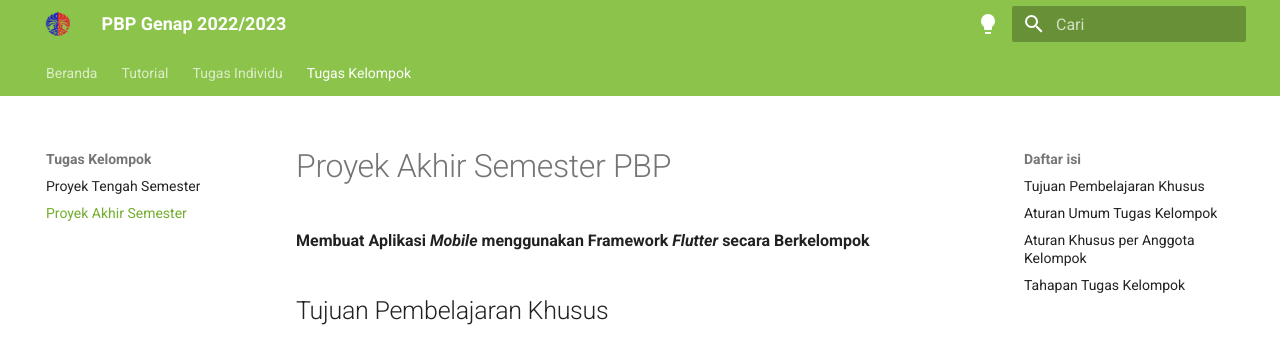
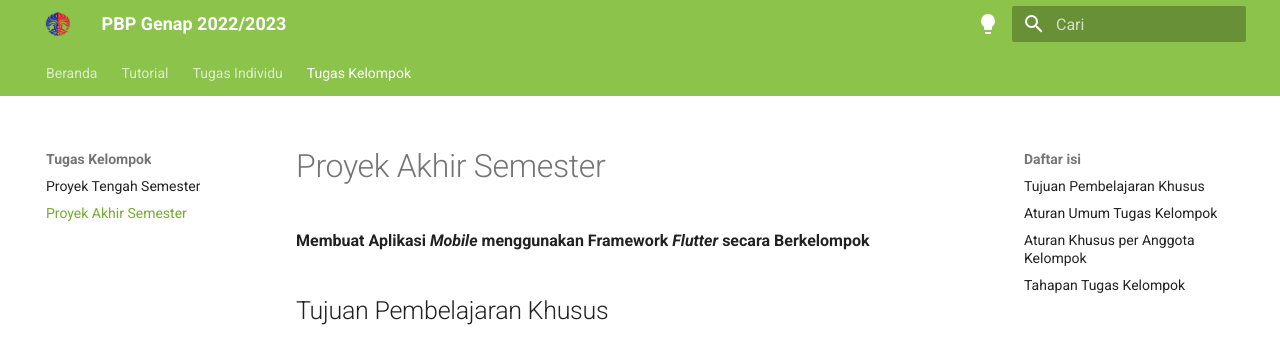
Before and after one commit to pbp-fasilkom-ui/genap-2023, an MkDocs documentation site: the page built from docs/proyek/pas.md, in a window 1280 px wide and 900 px high. Shown: the top 344 px of the window. Built offline with MkDocs 1.6.1 and Material for MkDocs 9.7.7, drawn with Linux system fonts in a browser that asks for light colours.

Commit message:
delete: PBP title

```diff
--- a/docs/proyek/pas.md
+++ b/docs/proyek/pas.md
@@ -1,4 +1,4 @@
-# Proyek Akhir Semester PBP
+# Proyek Akhir Semester
 
 **Membuat Aplikasi *Mobile* menggunakan Framework *Flutter* secara Berkelompok**
 
```
